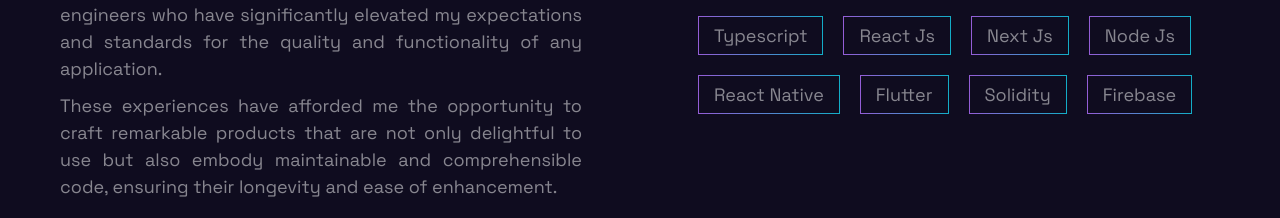
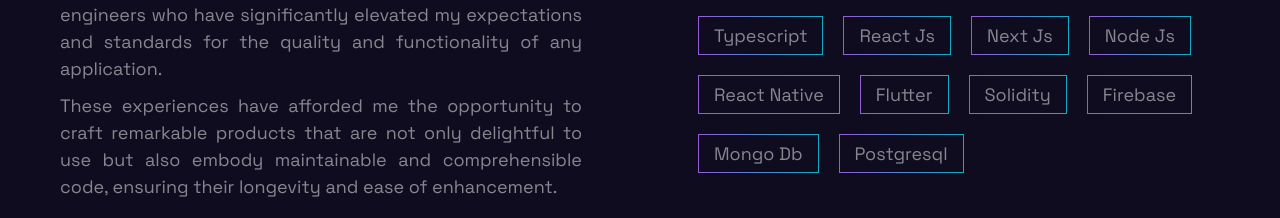
Before and after one commit to ejim11/jimmydev-portfolio, a Next.js app: page / in a window 1280 px wide. Shown: the part 841-1059 px from the top of the page. Built offline with nearby package versions, Linux system fonts and the light colour scheme.

Commit message:
added dbs to the tech stark

```diff
--- a/components/TechStack.tsx
+++ b/components/TechStack.tsx
@@ -16,6 +16,8 @@
     "Flutter",
     "Solidity",
     "Firebase",
+    "Mongo db",
+    "Postgresql",
   ];
   return (
     <div
```
